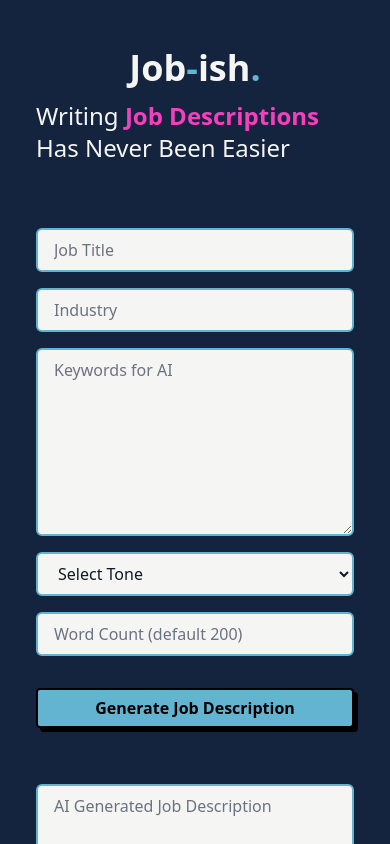
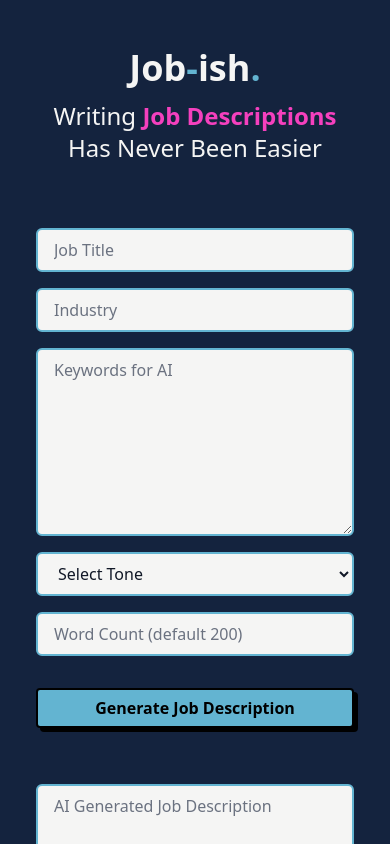
Before and after one commit to emelyn-barrientos/ai-jobbish-descriptions, a Next.js app: page / in a window 390 px wide. Shown: the top 844 px of the page. Built offline with nearby package versions, Linux system fonts and the light colour scheme.

Commit message:
Center <p> text for media queries

```diff
--- a/src/pages/index.js
+++ b/src/pages/index.js
@@ -8,7 +8,7 @@ export default function Home() {
   return (
     <>
       <Head>
-        <title>Jobbish</title>
+        <title>Job-ish</title>
         <meta name="description" content="AI Job Description Generator" />
         <meta name="viewport" content="width=device-width, initial-scale=1" />
         <link rel="icon" href="/favicon.ico" />
@@ -21,7 +21,7 @@ export default function Home() {
               .
             </span>
           </h1>
-          <p className="mt-3 text-2xl text-stone-100">
+          <p className="mt-3 text-2xl text-stone-100 text-center md:mx-auto">
             Writing{' '}
             <span className=" text-accent-pink font-bold">
               Job Descriptions
```
